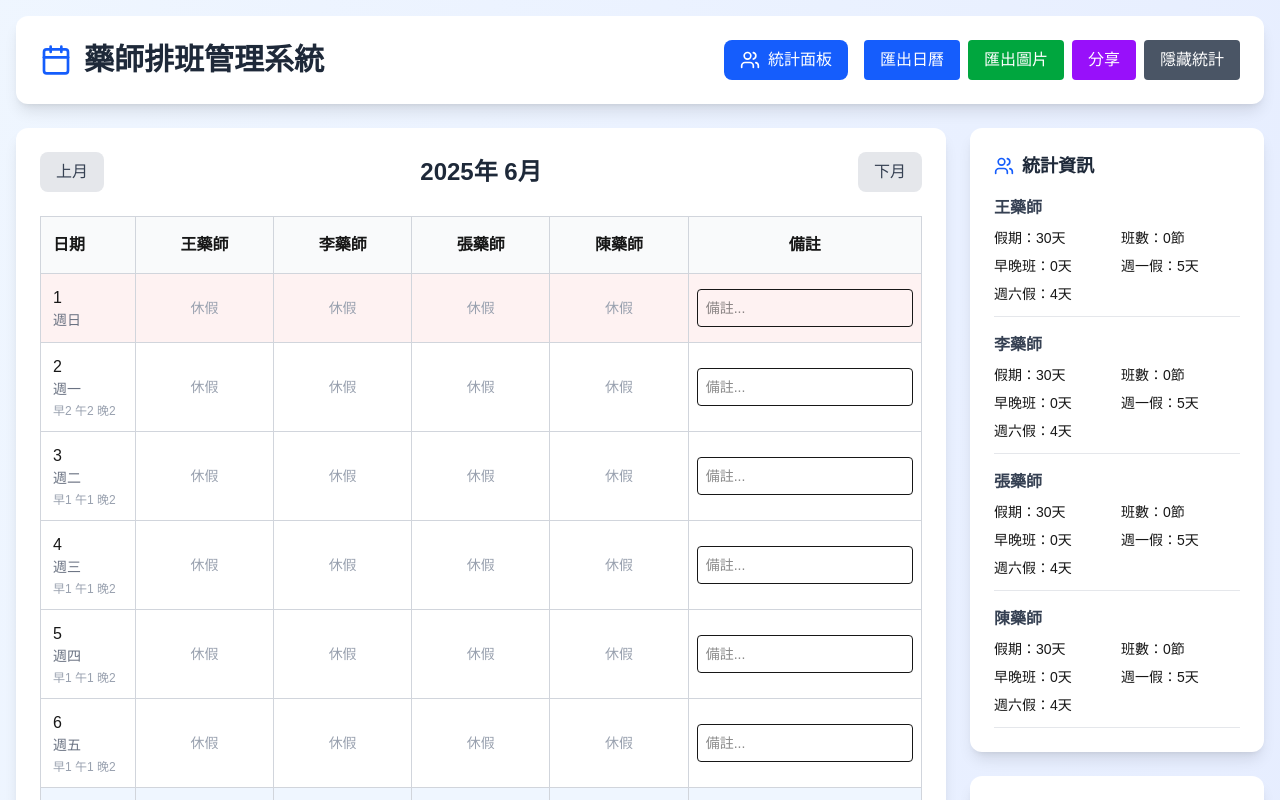
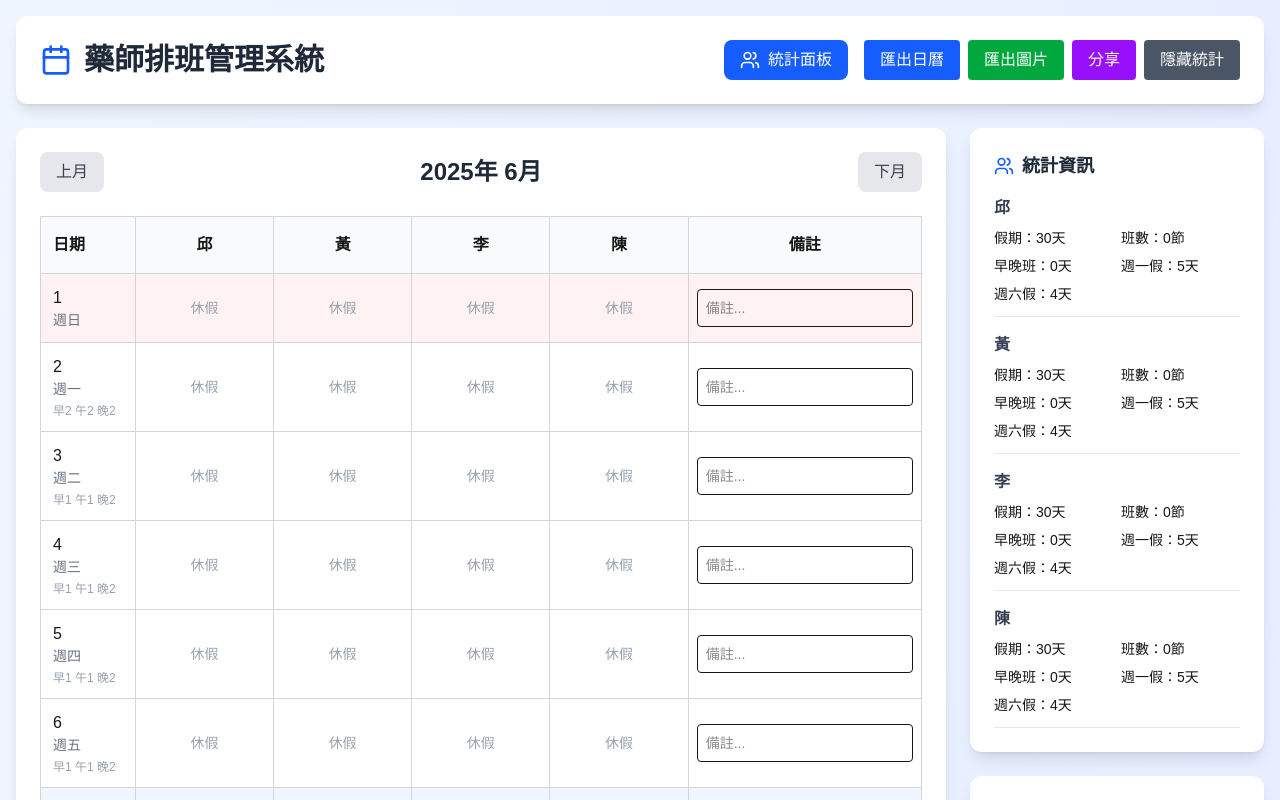
Before and after one commit to gkgff22/pharmacists-scheduler, a Next.js app: page / in a window 1280 px wide. Shown: the top 800 px of the page. Built offline with nearby package versions, Linux system fonts and the light colour scheme.

Commit message:
revise default pharmacist name

```diff
--- a/src/app/page.tsx
+++ b/src/app/page.tsx
@@ -11,12 +11,7 @@ import {
 
 export default function Home() {
   const [currentMonth, setCurrentMonth] = useState(new Date());
-  const [pharmacists, setPharmacists] = useState([
-    "王藥師",
-    "李藥師",
-    "張藥師",
-    "陳藥師",
-  ]);
+  const [pharmacists, setPharmacists] = useState(["邱", "黃", "李", "陳"]);
   const [schedule, setSchedule] = useState<Schedule>({});
   const [violations, setViolations] = useState<string[]>([]);
   const [notes, setNotes] = useState<Notes>({});
@@ -297,9 +292,7 @@ export default function Home() {
     ctx.font = "bold 28px Arial, sans-serif";
     ctx.textAlign = "center";
     ctx.fillText(
-      `${currentMonth.getFullYear()}年 ${
-        currentMonth.getMonth() + 1
-      }月 藥師排班表`,
+      `${currentMonth.getFullYear()}年 ${currentMonth.getMonth() + 1}月 排班表`,
       totalWidth / 2,
       padding + titleHeight / 2 + 10
     );
```
